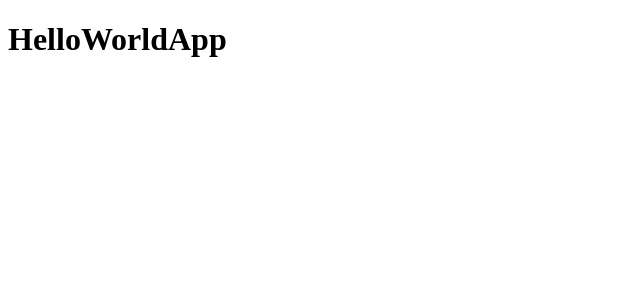
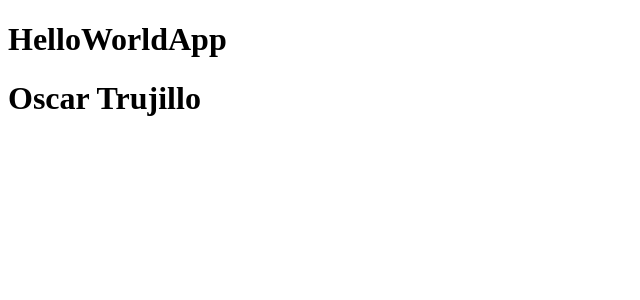
Before and after one commit to oscartrugo/React_Curso_Fernando_Herrera, a React (Vite) app in the folder 03-counter-app-vite/: page / in a window 1280 px wide. Shown: the top 300 px of the page, without its empty margins (0-640 px from the left). Built offline with nearby package versions, Linux system fonts and the light colour scheme.

Commit message:
37. Tarea - Crear un nuevo componente

```diff
--- /dev/null
+++ b/03-counter-app-vite/src/FirstApp.jsx
@@ -0,0 +1,7 @@
+import React from 'react'
+
+export const FirstApp = () => {
+  return (
+    <h1>Oscar Trujillo</h1>
+  )
+}
--- a/03-counter-app-vite/src/main.jsx
+++ b/03-counter-app-vite/src/main.jsx
@@ -1,9 +1,11 @@
 import React from 'react';
 import ReactDOM from 'react-dom/client'; //Herramienta para renderizar React
 import { HelloWorldApp } from './HelloWorldApp';
+import { FirstApp } from './FirstApp';
 
 ReactDOM.createRoot(document.getElementById("root")).render( //Renderizar compoennte en el DOM
     <React.StrictMode>
         <HelloWorldApp />
+        <FirstApp />
     </React.StrictMode>
 )
```
